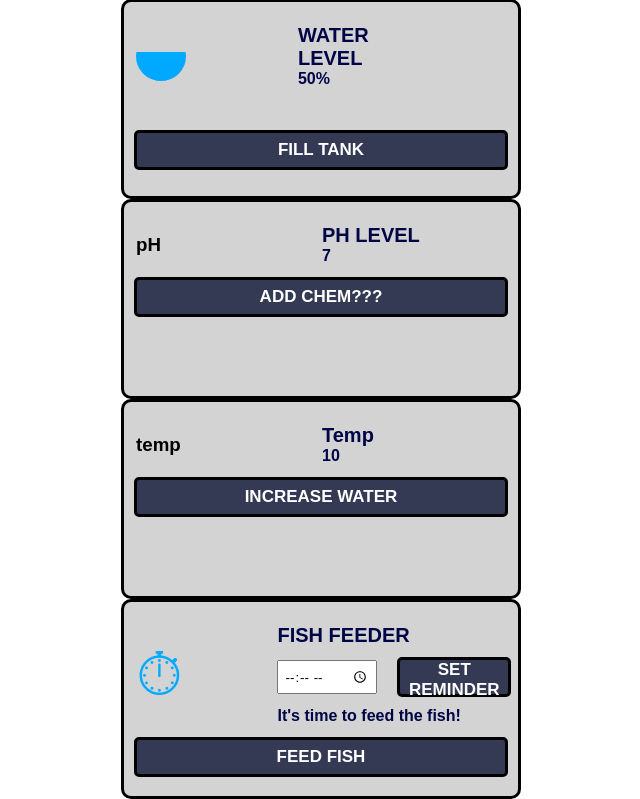
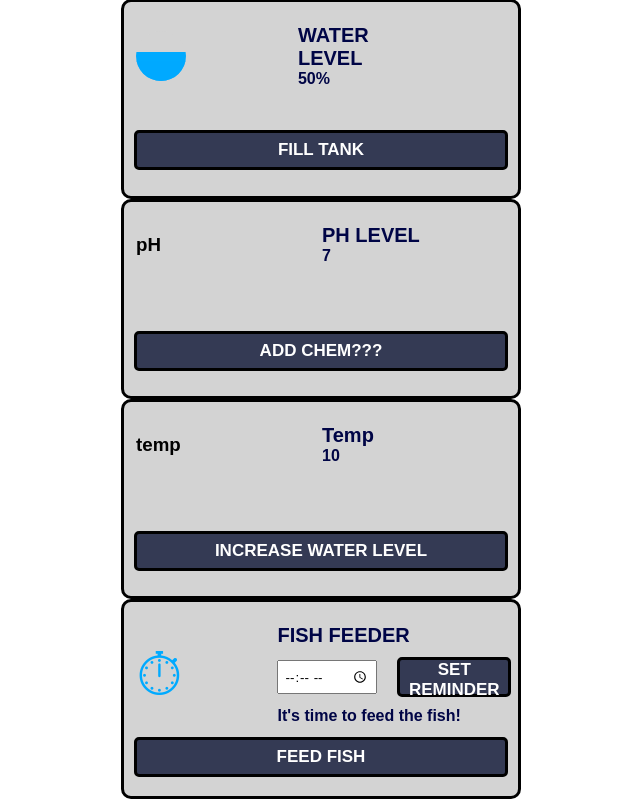
Before and after one commit to leathumbiran02/GreenTechResolutions, a PHP site: page /tank.php in a window 1280 px wide. Shown: the part 253-1052 px from the top of the page, without its empty margins (319-959 px from the left). Run offline with PHP 8.4, Linux system fonts and the light colour scheme; a user stored in the database is signed in; data comes from the database, SQL or seed files in the repository.

Commit message:
Updated Styling.

```diff
--- a/greentech_resolutions/tank.php
+++ b/greentech_resolutions/tank.php
@@ -187,7 +187,7 @@
         </header>
 
 
-        <div class="spacing" style="height:150px;"></div>
+        <div class="spacing" style="height:120px;"></div>
         <div class="form-page">
             <!-- Water Tank Image -->
             <img src="https://www.pngmart.com/files/15/Aquarium-Fish-Tank-PNG-Free-Download.png" alt="Water Tank" class="water-tank-img">
@@ -219,7 +219,7 @@
                         </td>
                     </tr>
                 </table>
-                <button>ADD CHEM???</button>
+                <button style="margin-top: 54px;">ADD CHEM???</button>
             </div>
 
             <div class="card">
@@ -232,7 +232,7 @@
                         </td>
                     </tr>
                 </table>
-                <button>INCREASE WATER</button>
+                <button style="margin-top: 54px;">INCREASE WATER LEVEL</button>
             </div>
 
             <div class="card">
```
